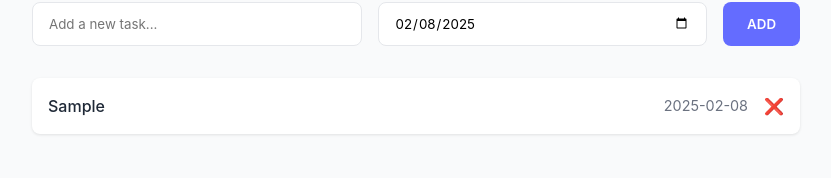
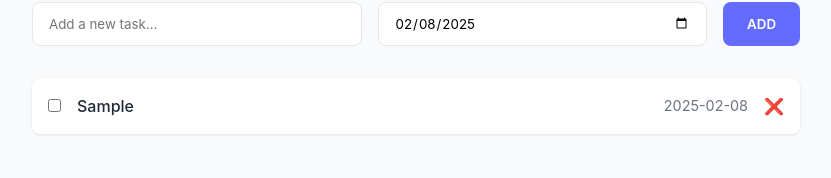
Before and after one commit to M3hTi/Lesson-30-To-do-App-version-2-in-React, a React (Vite) app: page / in a window 1280 px wide. Both pictures are taken after typing "Sample" into the empty fields and a click on the button "ADD". Shown: the part 122-300 px from the top of the page, without its empty margins (224-1055 px from the left). Built offline with nearby package versions, Linux system fonts and the light colour scheme.

Commit message:
feat: add todo item toggle functionality with visual state

```diff
--- a/src/App.jsx
+++ b/src/App.jsx
@@ -28,11 +28,15 @@ function App() {
   function handleDeleteTodo(id) {
     setTodos((todos) => todos.filter((todo) => todo.id !== id));
   }
+
+  function handleToggleTodo(id){
+    setTodos(todos => todos.map(todo => todo.id === id ? {...todo, isCompelete: !todo.isCompelete} : todo))
+  }
   return (
     <div className="container">
       <h1 className="title">Todo List</h1>
       <Form onAddToDo={handleTodo} />
-      <List todos={todos} onDeleteTodo={handleDeleteTodo} />
+      <List todos={todos} onDeleteTodo={handleDeleteTodo} onToggle={handleToggleTodo} />
     </div>
   );
 }
@@ -77,25 +81,27 @@ function Form({ onAddToDo }) {
   );
 }
 
-function List({ todos, onDeleteTodo }) {
+function List({ todos, onDeleteTodo, onToggle }) {
   return (
     <ul className="list">
       {todos.map((todo) => (
-        <Todo todoObj={todo} key={todo.id} onDeleteTodo={onDeleteTodo} />
+        <Todo todoObj={todo} key={todo.id} onDeleteTodo={onDeleteTodo} onToggle={onToggle} />
       ))}
     </ul>
   );
 }
 
-function Todo({ todoObj, onDeleteTodo }) {
+function Todo({ todoObj, onDeleteTodo, onToggle }) {
   const { id, description, date, isCompelete } = todoObj;
-
   return (
-    <li className="todo-item">
+    <li className={`todo-item ${isCompelete ? 'line-through' : ''}`}>
+      <span>
+        <input type="checkbox" checked={isCompelete} onChange={() => onToggle(id)}/>
+      </span>
       <span className="todo-description">{description}</span>
       <span className="todo-date">{date}</span>
-      <span className="todo-status" onClick={() => onDeleteTodo(id)}>
-        {!isCompelete && "❌"}
+      <span className="todo-status"  onClick={() => onDeleteTodo(id)}>
+        {!isCompelete ? "❌" : '✅'}
       </span>
     </li>
   );
```
